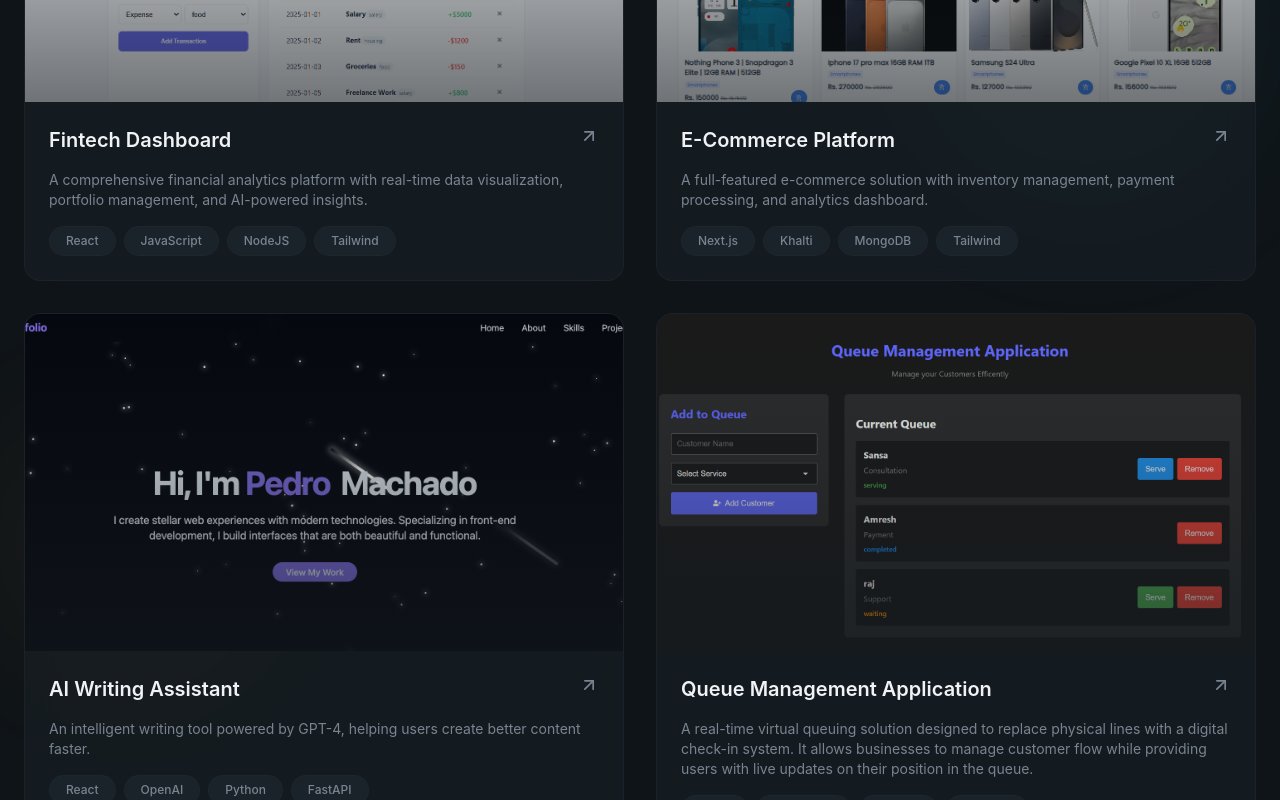
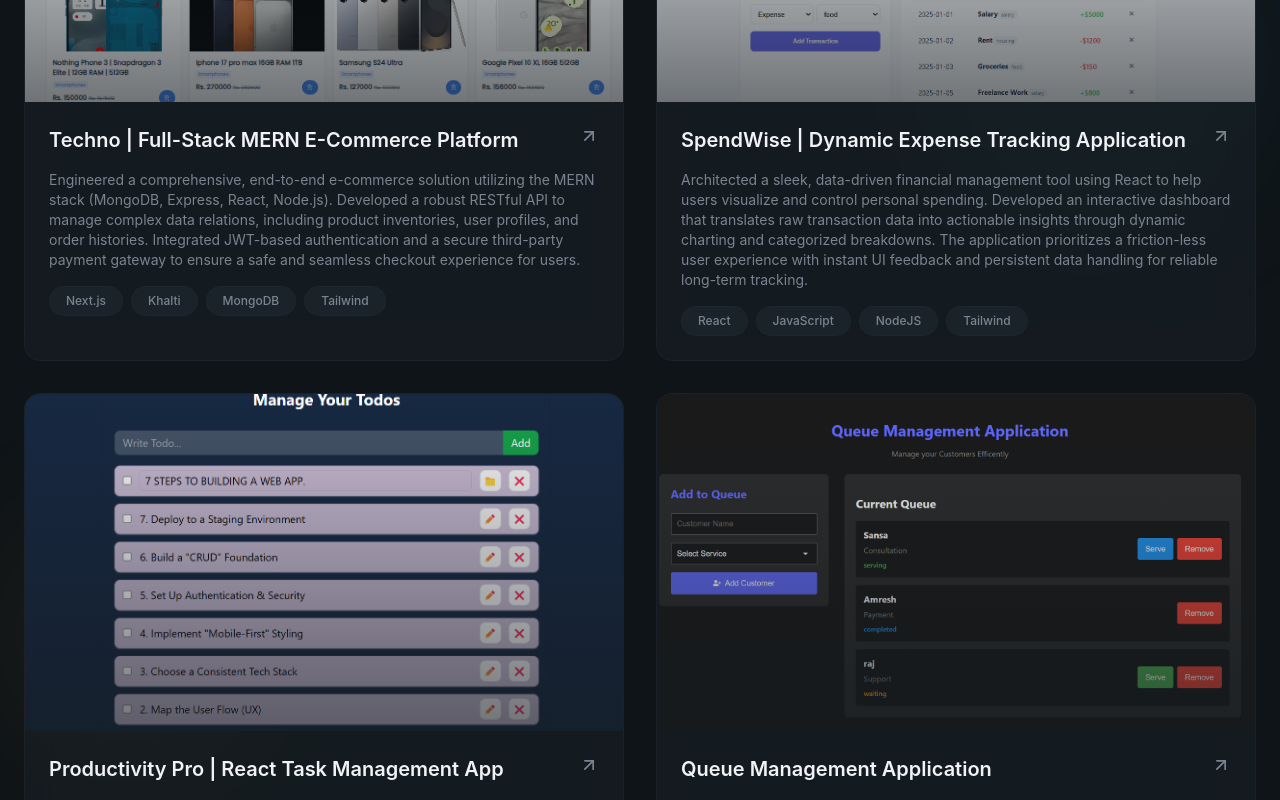
Before and after one commit to lord-amresh/portfolio, a React (Vite) app: page / in a window 1280 px wide. Shown: the part 2580-3380 px from the top of the page. Built offline with nearby package versions, Linux system fonts and the light colour scheme.

Commit message:
projects updated

```diff
--- a/src/sections/Projects.jsx
+++ b/src/sections/Projects.jsx
@@ -2,30 +2,31 @@
 import { AnimatedBorderButton } from "@/components/AnimatedBorderButton";
 const projects = [
   {
-    title: "Fintech Dashboard",
+    title: "Techno | Full-Stack MERN E-Commerce Platform",
     description:
-      "A comprehensive financial analytics platform with real-time data visualization, portfolio management, and AI-powered insights.",
-    image: "/projects/project1.png",
-    tags: ["React", "JavaScript", "NodeJS", "Tailwind"],
-    link: "https://finance-tracker-nine-alpha-73.vercel.app/",
-    github: "#",
-  },
-  {
-    title: "E-Commerce Platform",
-    description:
-      "A full-featured e-commerce solution with inventory management, payment processing, and analytics dashboard.",
+      "Engineered a comprehensive, end-to-end e-commerce solution utilizing the MERN stack (MongoDB, Express, React, Node.js). Developed a robust RESTful API to manage complex data relations, including product inventories, user profiles, and order histories. Integrated JWT-based authentication and a secure third-party payment gateway to ensure a safe and seamless checkout experience for users.",
     image: "/projects/project2.png",
     tags: ["Next.js", "Khalti", "MongoDB", "Tailwind"],
     link: "https://ecommerce-mern-cfr6.vercel.app/",
     github: "#",
   },
   {
-    title: "AI Writing Assistant",
+    title: "SpendWise | Dynamic Expense Tracking Application",
     description:
-      "An intelligent writing tool powered by GPT-4, helping users create better content faster.",
+      "Architected a sleek, data-driven financial management tool using React to help users visualize and control personal spending. Developed an interactive dashboard that translates raw transaction data into actionable insights through dynamic charting and categorized breakdowns. The application prioritizes a friction-less user experience with instant UI feedback and persistent data handling for reliable long-term tracking.",
+    image: "/projects/project1.png",
+    tags: ["React", "JavaScript", "NodeJS", "Tailwind"],
+    link: "https://finance-tracker-nine-alpha-73.vercel.app/",
+    github: "#",
+  },
+
+  {
+    title: "Productivity Pro | React Task Management App",
+    description:
+      "Developed a high-performance, responsive Task Management application using React and Tailwind CSS. Implemented persistent data storage via Local Storage and integrated a dynamic filtering system to categorize tasks by completion status. Focused on State Management and optimized component rendering to ensure a seamless, zero-lag user experience across mobile and desktop devices.",
     image: "/projects/project3.png",
-    tags: ["React", "OpenAI", "Python", "FastAPI"],
-    link: "#",
+    tags: ["React", "JavaScript", "NodeJS", "Tailwind"],
+    link: "https://to-do-app-psi-bice.vercel.app/",
     github: "#",
   },
   {
```
Also changed, not shown: public/projects/project3.png.
